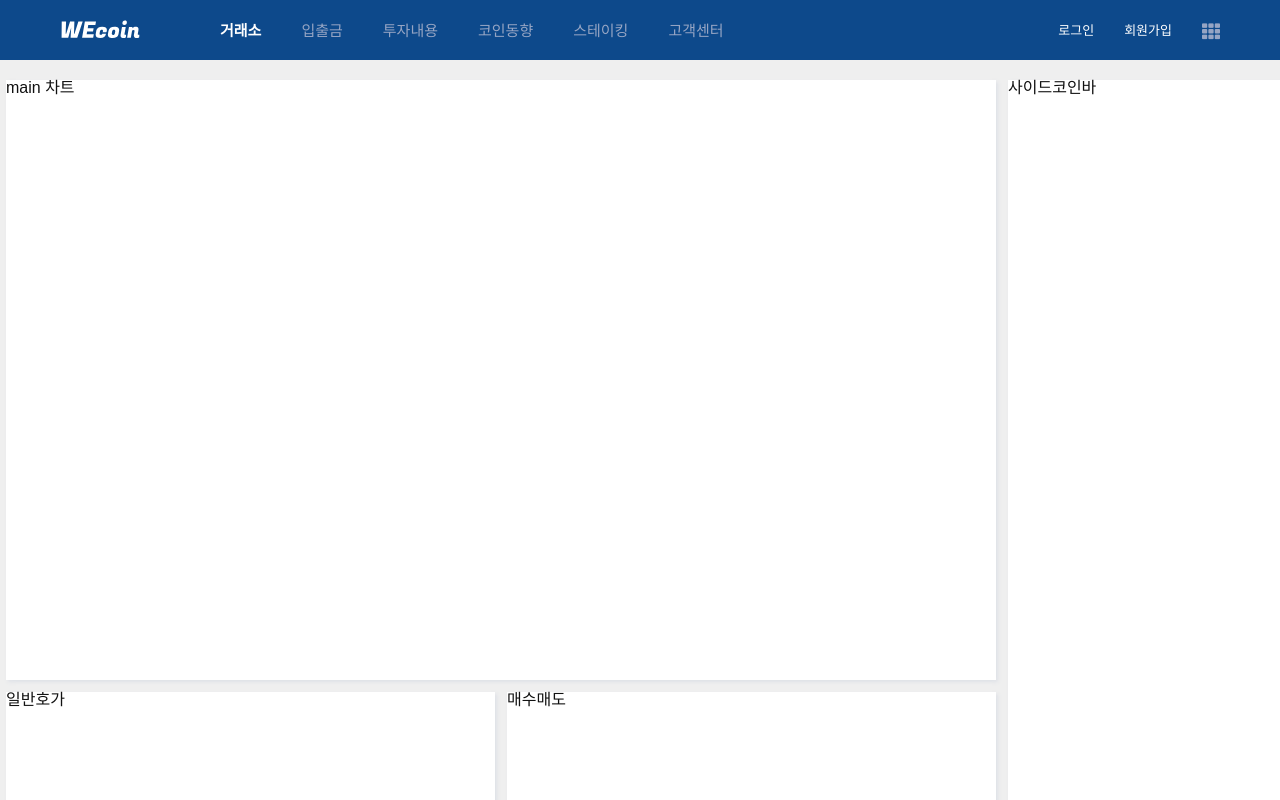
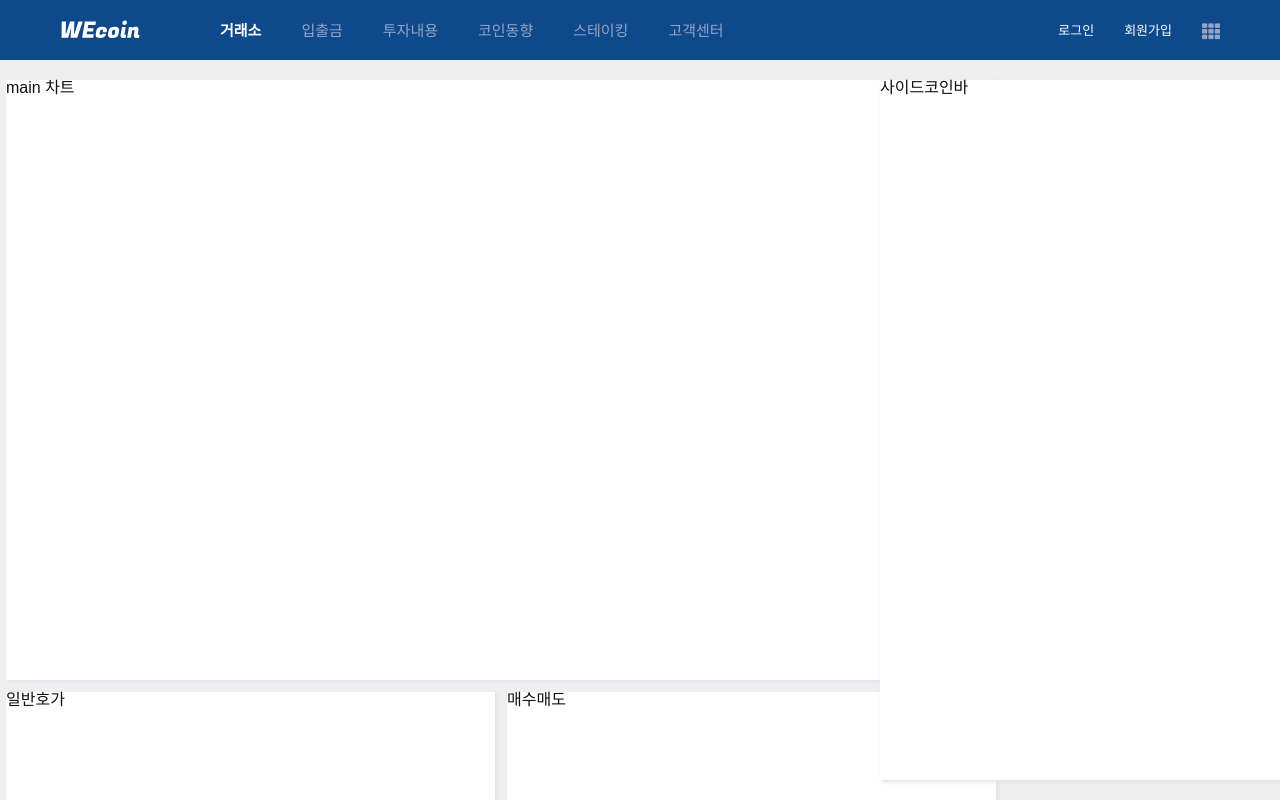
Before and after one commit to jexnjeux/upbit-project, a React (Create React App) app: page / in a window 1280 px wide. Shown: the top 800 px of the page. Built offline with nearby package versions, Linux system fonts and the light colour scheme.

Commit message:
사이드바 레이아웃 sticky 고정

```diff
--- a/src/Components/SideCoinsBar/SideCoinsBar.js
+++ b/src/Components/SideCoinsBar/SideCoinsBar.js
@@ -2,15 +2,17 @@ import React from "react";
 import styled from "styled-components";
 
 function SideCoinsBar() {
-  return <Fragment>사이드코인바 </Fragment>;
+  return <Fragment>사이드코인바</Fragment>;
 }
 
 export default SideCoinsBar;
 
 const Fragment = styled.div`
   width: 400px;
-  height: 800px;
+  height: calc(100vh - 100px);
   background-color: white;
   box-shadow: 2px 2px 4px #dee1e7;
-  /* position: sticky; */
+  position: sticky;
+  right: 0;
+  top: 80px;
 `;
```
